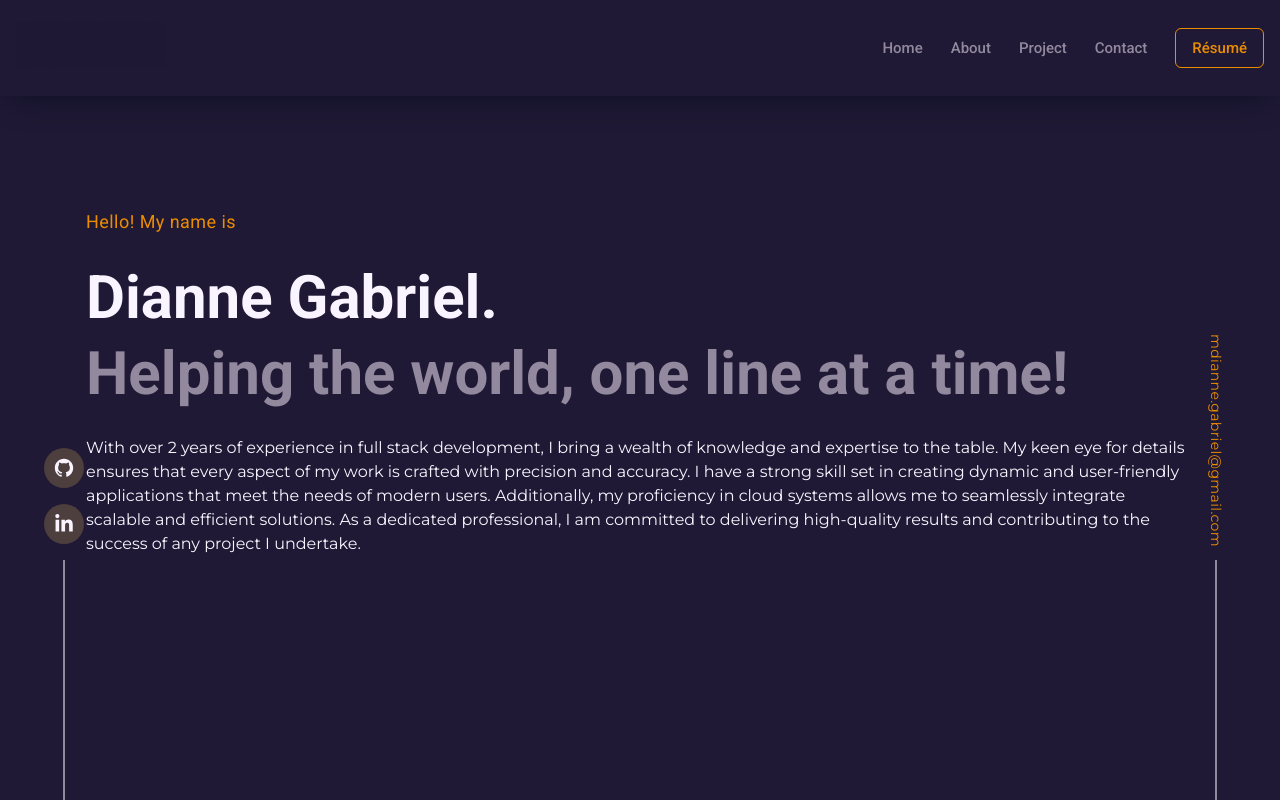
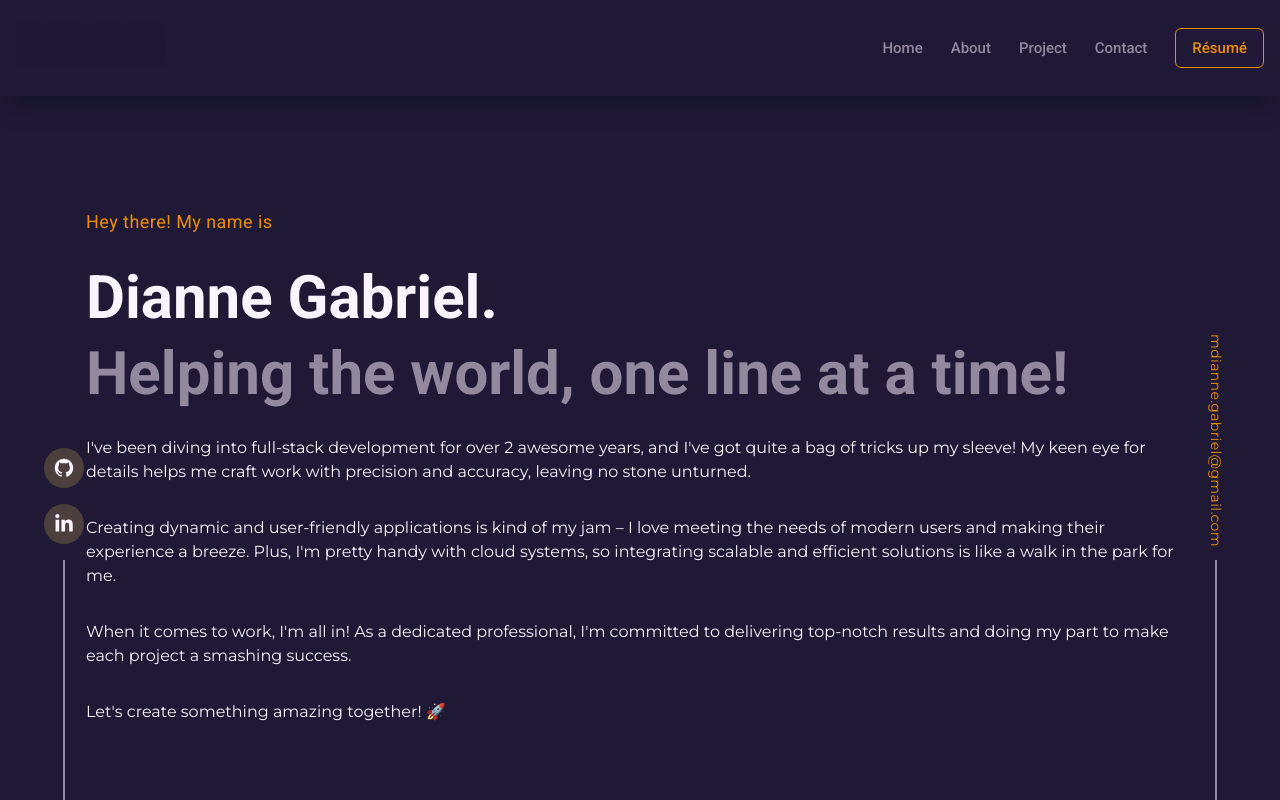
Before and after one commit to diannegabriel/website, a Next.js app: page / in a window 1280 px wide. Built offline with nearby package versions, Linux system fonts and the light colour scheme.

Commit message:
Edit introduction text

```diff
--- a/components/Introduction.tsx
+++ b/components/Introduction.tsx
@@ -13,7 +13,7 @@ const Introduction = () => {
         transition={{ duration: 0.5, delay: 0.6 }}
         className="text-lg font-titleFont tracking-wide text-textAccent"
       >
-        Hello! My name is
+        Hey there! My name is
       </motion.h3>
       <motion.h1
         initial={{ y: 10, opacity: 0 }}
@@ -21,9 +21,32 @@ const Introduction = () => {
         transition={{ duration: 0.5, delay: 0.7 }}
         className="text-4xl lgL:text-6xl font-titleFont font-semibold flex flex-col"
       >
-        Dianne Gabriel. <span className="text-textDark mt-2 lgL:mt-4">Helping the world, one line at a time!</span>
+        Dianne Gabriel.{" "}
+        <span className="text-textDark mt-2 lgL:mt-4">
+          Helping the world, one line at a time!
+        </span>
       </motion.h1>
-      <p>With over 2 years of experience in full stack development, I bring a wealth of knowledge and expertise to the table. My keen eye for details ensures that every aspect of my work is crafted with precision and accuracy. I have a strong skill set in creating dynamic and user-friendly applications that meet the needs of modern users. Additionally, my proficiency in cloud systems allows me to seamlessly integrate scalable and efficient solutions. As a dedicated professional, I am committed to delivering high-quality results and contributing to the success of any project I undertake.</p>
+      <p>
+        I've been diving into full-stack development for over 2 awesome years,
+        and I've got quite a bag of tricks up my sleeve! My keen eye for details
+        helps me craft work with precision and accuracy, leaving no stone
+        unturned.
+      </p>
+
+      <p>
+        Creating dynamic and user-friendly applications is kind of my jam – I
+        love meeting the needs of modern users and making their experience a
+        breeze. Plus, I'm pretty handy with cloud systems, so integrating
+        scalable and efficient solutions is like a walk in the park for me.
+      </p>
+
+      <p>
+        When it comes to work, I'm all in! As a dedicated professional, I'm
+        committed to delivering top-notch results and doing my part to make each
+        project a smashing success.
+      </p>
+
+      <p>Let's create something amazing together! 🚀</p>
     </section>
   );
 };
```
